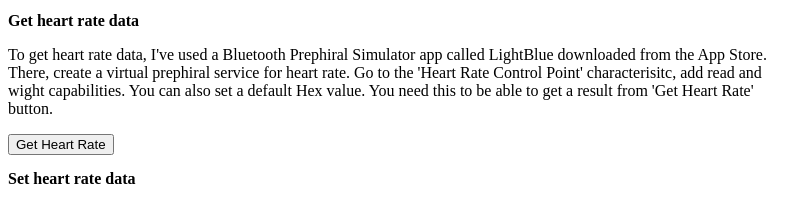
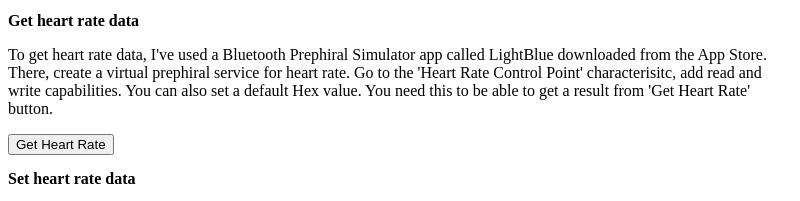
Before and after one commit to aalhaimi/electron-web-bluetooth, an Electron app: page index.html in a window 800 px wide. Shown: the part 201-402 px from the top of the page. Drawn offline with Linux system fonts and the light colour scheme.

Commit message:
updated README

```diff
--- a/index.html
+++ b/index.html
@@ -25,7 +25,7 @@
     <strong>Get heart rate data</strong>
     <p>To get heart rate data, I've used a Bluetooth Prephiral Simulator app called LightBlue downloaded from the App Store.
       There, create a virtual prephiral service for heart rate. Go to the 'Heart Rate Control Point' characterisitc, add
-      read and wight capabilities. You can also set a default Hex value. You need this to be able to get a result from 'Get
+      read and write capabilities. You can also set a default Hex value. You need this to be able to get a result from 'Get
       Heart Rate' button.</p>
     <button id="get-heart-rate">Get Heart Rate</button>
   </div>
```
Also changed, not shown: README.md.
